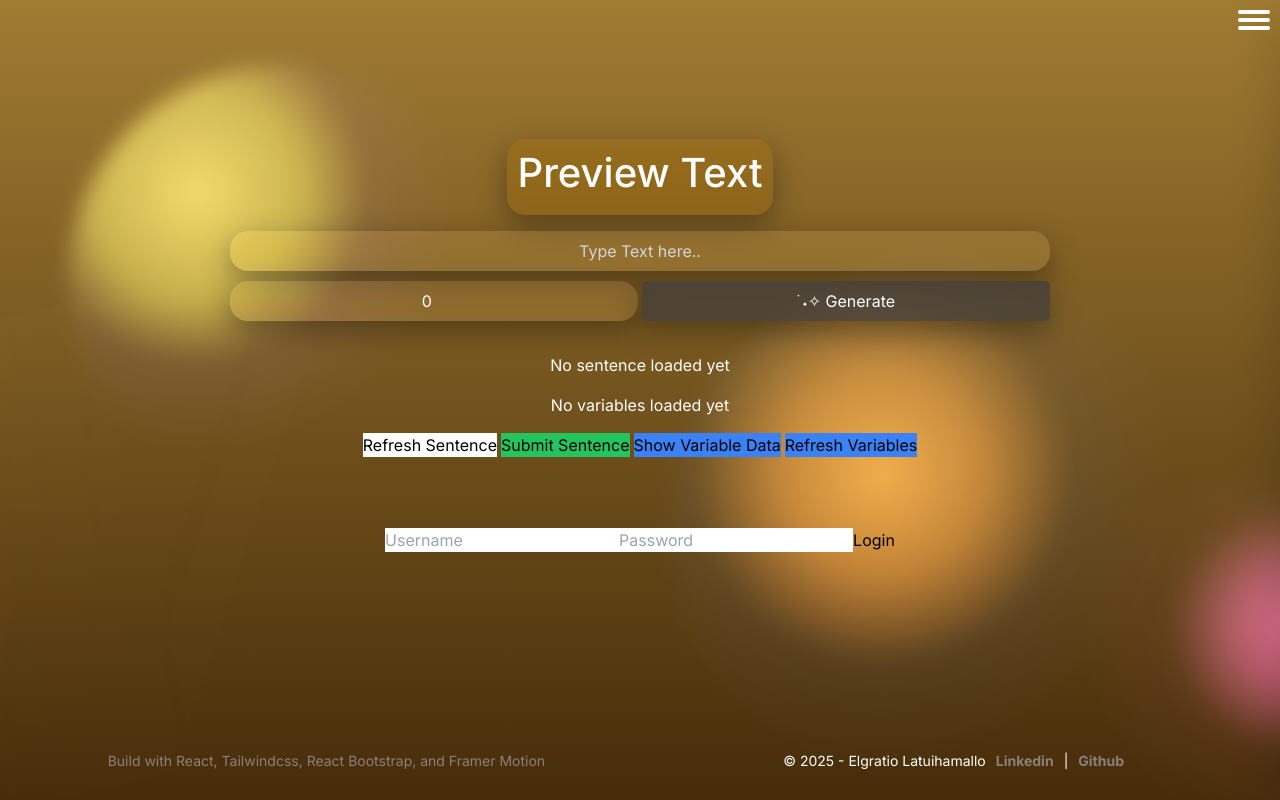
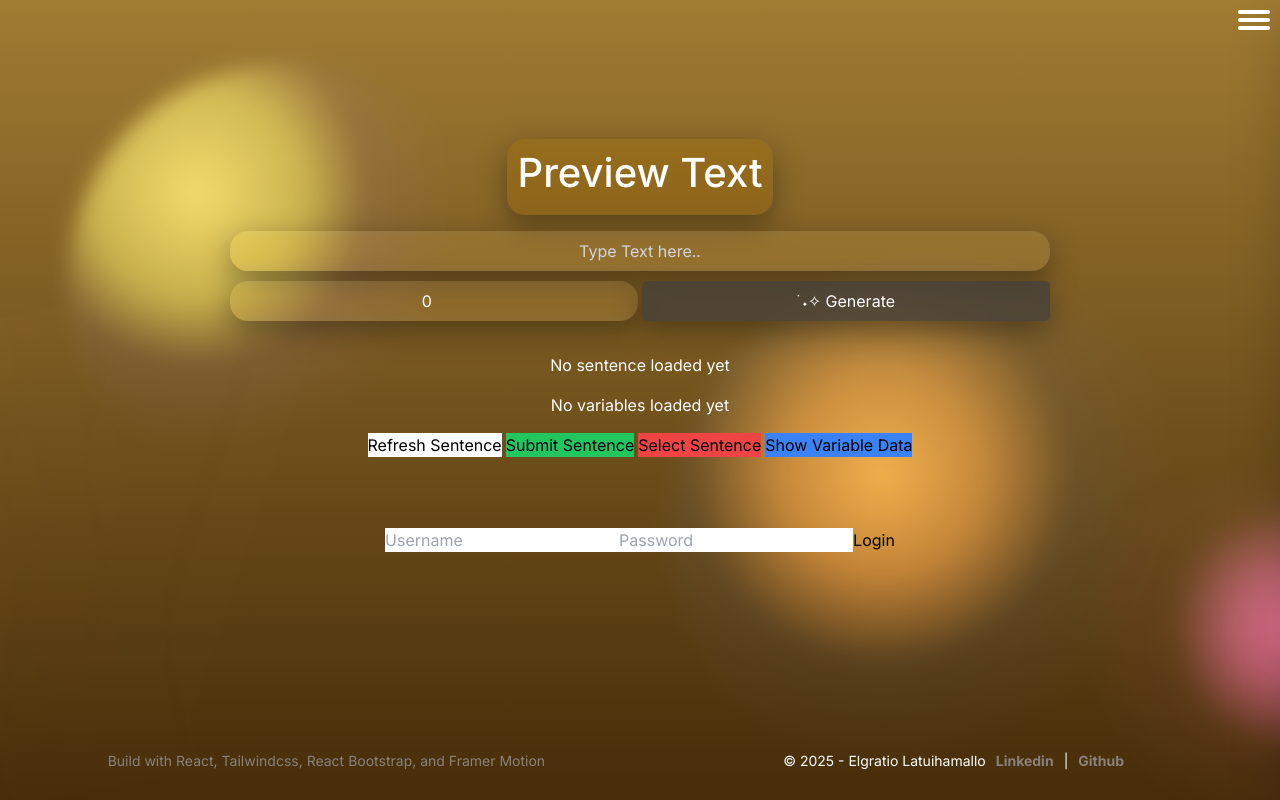
Before and after one commit to akael888/sentence-repeater, a React (Create React App) app in the folder my-app/client/: page / in a window 1280 px wide. Built offline with nearby package versions, Linux system fonts and the light colour scheme; no server answers.

Commit message:
chore : Added New Button for Further Testing

```diff
--- a/my-app/client/src/components/sentence-temp-data.js
+++ b/my-app/client/src/components/sentence-temp-data.js
@@ -142,9 +142,9 @@ function SentenceTempData({ sentenceData, variableData }) {
           onClick={() => {
             console.log(variableData);
           }}
-          className="bg-blue-500 text-black"
+          className="bg-red-500 text-black"
         >
-          Show Variable Data
+          Select Sentence
         </button>
         <button
           onClick={() => {
@@ -152,7 +152,7 @@ function SentenceTempData({ sentenceData, variableData }) {
           }}
           className="bg-blue-500 text-black"
         >
-          Refresh Variables
+          Show Variable Data
         </button>
       </div>
     </div>
```
